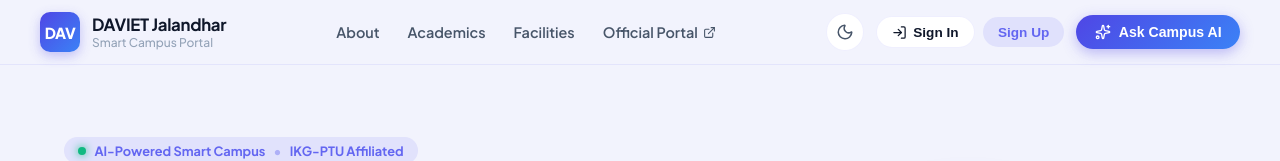
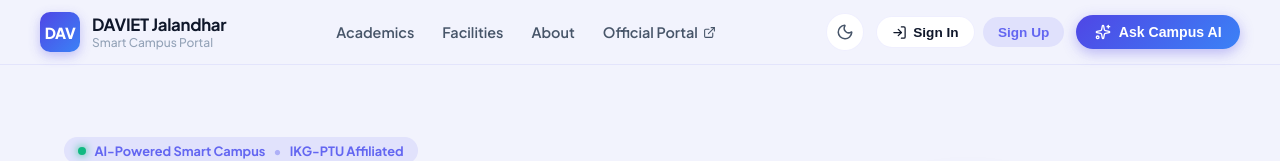
Before and after one commit to Mdkaifee/AI-Campus, a React (Vite) app in the folder frontend/: page / in a window 1280 px wide. Shown: the top 161 px of the page. Built offline with nearby package versions, Linux system fonts and the light colour scheme; no server answers.

Commit message:
Abt went to last

```diff
--- a/frontend/src/pages/LandingPage.jsx
+++ b/frontend/src/pages/LandingPage.jsx
@@ -117,9 +117,10 @@ export default function LandingPage({ onOpenChat, theme, onToggleTheme }) {
           </div>
 
           <nav className="landing-nav-links">
-            <a href="#about" className="landing-nav-link">About</a>
+
             <a href="#explore" className="landing-nav-link">Academics</a>
             <a href="#facilities" className="landing-nav-link">Facilities</a>
+            <a href="#about" className="landing-nav-link">About</a>
             <a href="https://davietjal.org" target="_blank" rel="noopener noreferrer" className="landing-nav-link external">
               Official Portal <ExternalLink size={13} />
             </a>
```
